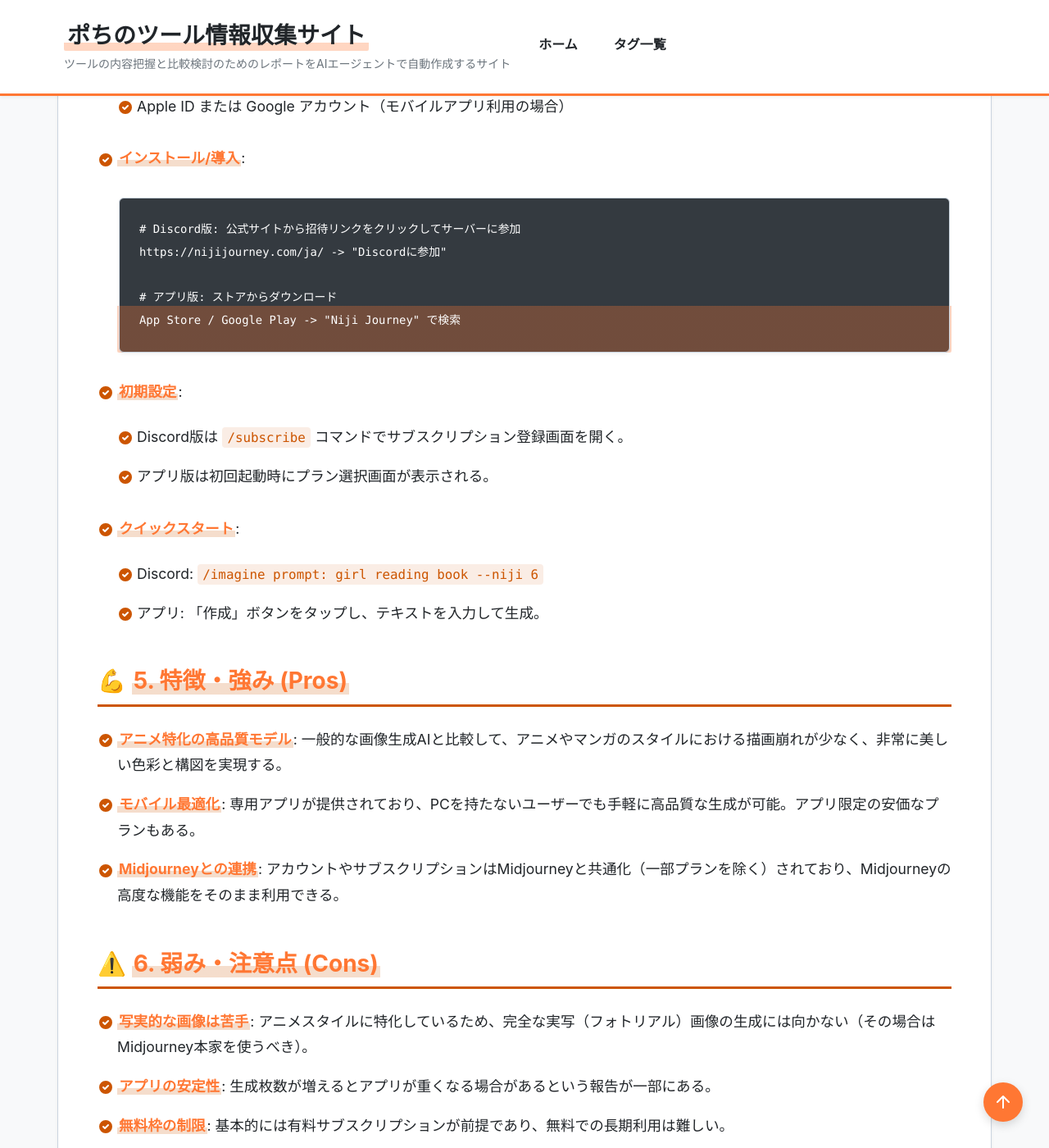
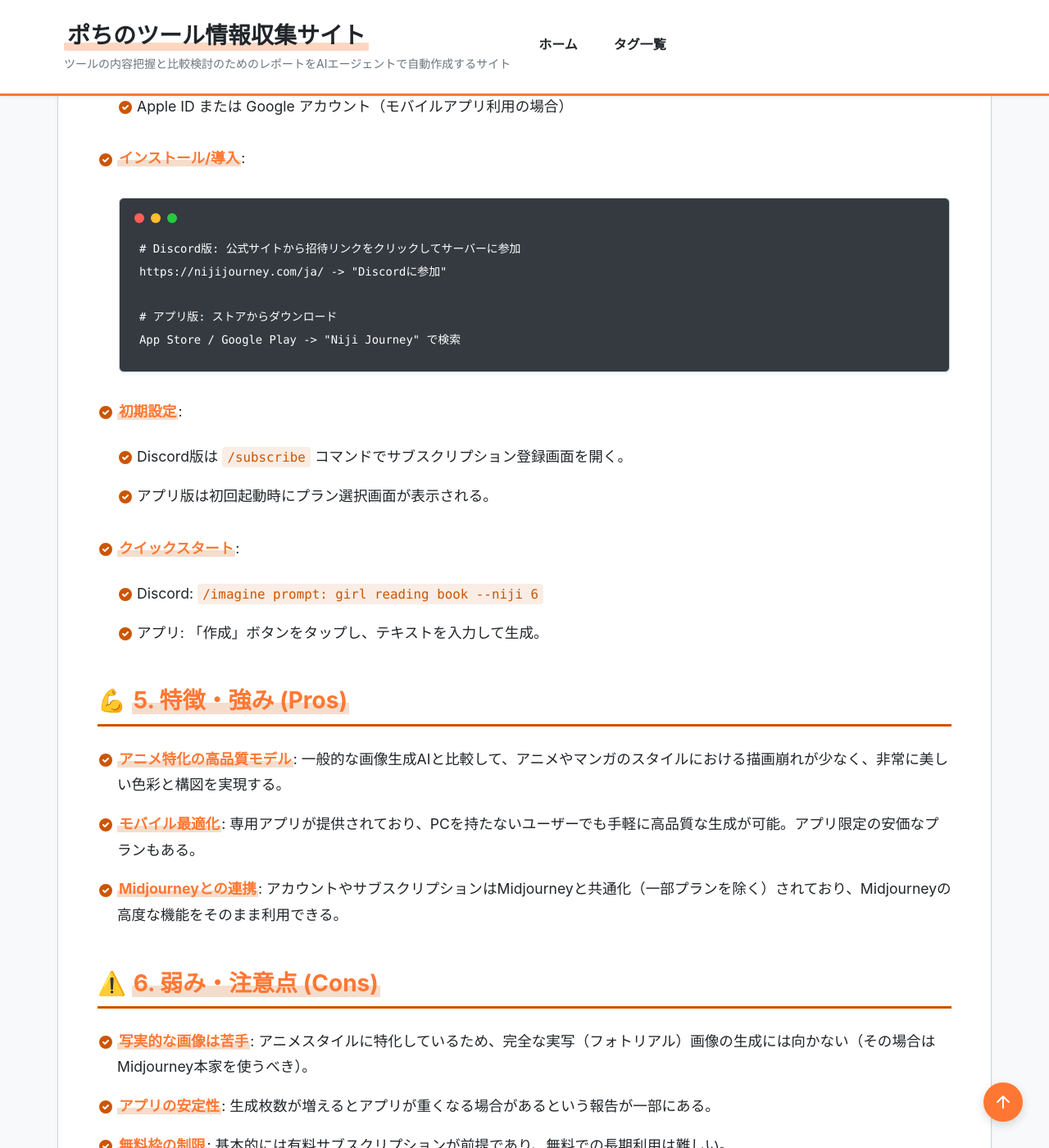
Before and after one commit to aegisfleet/tool-survey-report, a Jekyll site: the page built from _reports/nijijourney.md, in a window 1280 px wide and 1400 px high, scrolled down 4405 px. Shown: the whole window at 82% size. Built offline with Jekyll 4.4.1, drawn with Linux system fonts in a browser that asks for light colours.

Commit message:
feat: コードブロックにmacOS風ウィンドウ装飾を追加し、パディングとz-indexを調整しました。

```diff
--- a/_sass/_reports.scss
+++ b/_sass/_reports.scss
@@ -436,18 +436,42 @@
   // Code blocks
   pre {
     margin: map-get($spacers, 5) 0;
-    padding: map-get($spacers, 4);
+    padding: map-get($spacers, 6) map-get($spacers, 4) map-get($spacers, 4); // 上部パディングを増やして飾り分のスペースを確保
     background-color: $dark-gray;
     color: $white;
     border-radius: $border-radius;
     overflow-x: auto;
     box-shadow: $box-shadow-sm;
+    position: relative; // デザイン線（装飾）の上に表示するため
+    z-index: 5;
+    background-image: none; // ベーススタイルのhighlightクラスの影響を除外
+
+    // macOS window decoration (Traffic lights)
+    &::before {
+      content: "";
+      position: absolute;
+      top: 18px;
+      left: 18px;
+      width: 12px;
+      height: 12px;
+      border-radius: 50%;
+      background-color: #ff5f56; // Red button
+      box-shadow: 20px 0 0 #ffbd2e, 40px 0 0 #27c93f; // Yellow and Green buttons
+    }
 
     code {
       background-color: transparent;
       color: inherit;
       padding: 0;
     }
+  }
+
+  // Code block wrappers
+  .highlighter-rouge,
+  .highlight {
+    position: relative;
+    z-index: 5;
+    background-image: none; // ベーススタイルのhighlightクラスの影響を除外
   }
 
   // Inline code
```
